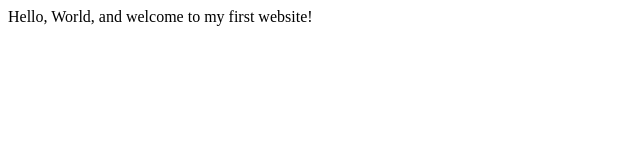
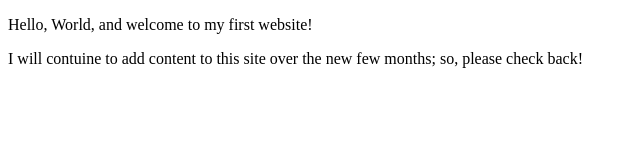
Before and after one commit to mussellr/mussellr.github.io, a plain HTML site: page index.html in a window 1280 px wide. Shown: the whole page, without its empty margins (0-640 px from the left). Drawn offline with Linux system fonts and the light colour scheme.

Commit message:
Skills check update 1
Added meta tag for RJ as author, added a title with RJ and job description, and added paragraph text with existing text then adding more text

```diff
--- a/index.html
+++ b/index.html
@@ -3,9 +3,11 @@
     <head>
         <meta charset="utf-8">
         <meta name="viewport" content="width=device-width, initial-scale=1.0">
-        <title>My First Website</title>
+        <meta name=author" content ="RJ Mussell">
+        <title>RJ Mussell | web admin</title>
     </head>
     <body>
-       Hello, World, and welcome to my first website!
+        <p>Hello, World, and welcome to my first website!</p>
+        <p>I will contuine to add content to this site over the new few months; so, please check back!</p>
     </body>
 </html>
```
